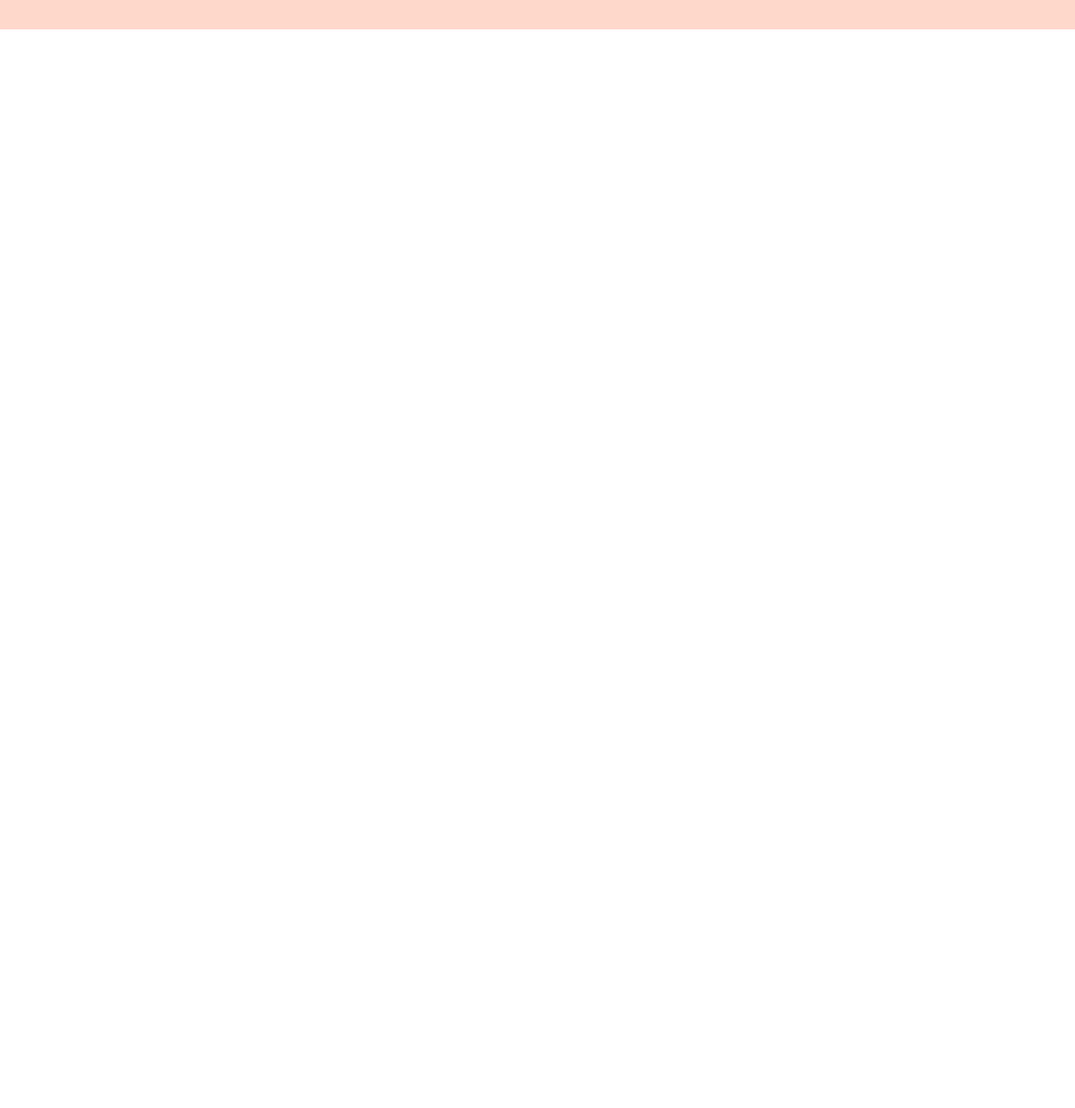
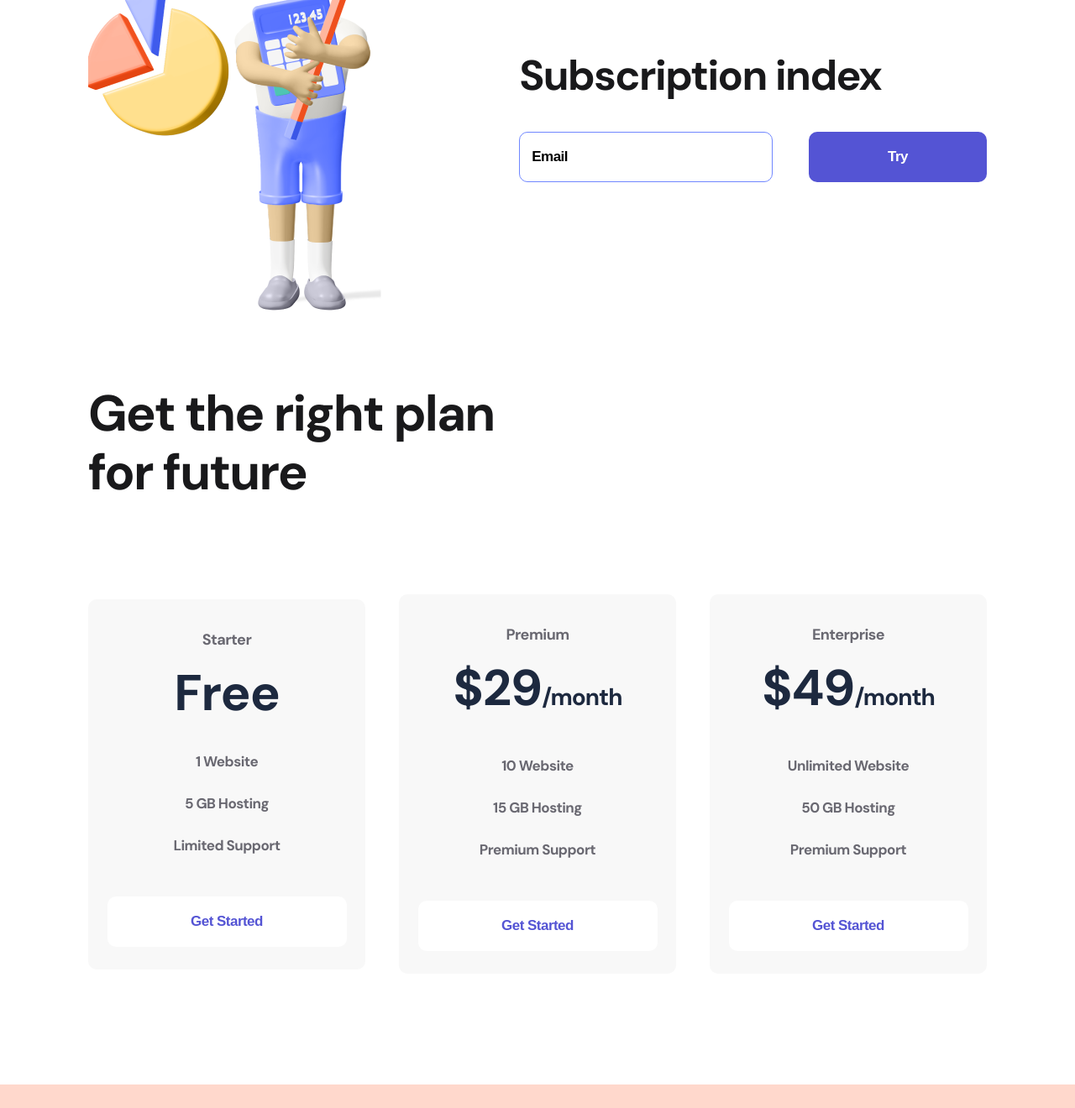
Before and after one commit to Yura0610/Logo, a plain HTML site: page index.html in a window 1280 px wide. Shown: the part 945-2265 px from the top of the page at 84% size. Before the commit the page ends 980 px from the top, so only its background shows below. Drawn offline with nearby package versions, Linux system fonts and the light colour scheme.

Commit message:
Add files via upload

```diff
--- a/index.html
+++ b/index.html
@@ -68,6 +68,77 @@
             <img src="./img/pose_7.png" alt="firstmen">
         </div>
     </section>
+    <section class="container subscribe">
+        <div>
+            <img src="./img/secondmen.png" alt="second men">
+        </div>
+        <div>
+            <h2 class="subscribe_title">
+                Subscription index
+            </h2>
+            <form>
+                <input class="input" type="email" placeholder="Email">
+                <button class="button button_violet">
+                    Try
+                </button>
+            </form>
+        </div>
+    </section>
+    <section class="container plan">
+        <h2 class="plan_title">
+            Get the right plan for future
+        </h2>
+        <div class="plan_flex">
+            <div class="item">
+                <p class="item_text">
+                    Starter
+                </p>
+                <h3 class="item_title">
+                    Free
+                </h3>
+                <ul>
+                    <li class="item_li">1 Website</li>
+                    <li class="item_li">5 GB Hosting</li>
+                    <li class="item_li">Limited Support</li>
+                </ul>
+                <button class="button button_item">
+                    Get Started
+                </button>
+            </div>
+            <div class="item">
+                <p class="item_text">
+                    Premium
+                </p>
+                <h3 class="item_title">
+                    $29<span>/month</span>
+                </h3>
+                <ul>
+                    <li class="item_li">10 Website</li>
+                    <li class="item_li">15 GB Hosting</li>
+                    <li class="item_li">Premium Support</li>
+                </ul>
+                <button class="button button_item">
+                    Get Started
+                </button>
+            </div>
+            <div class="item">
+                <p class="item_text">
+                    Enterprise
+                </p>
+                <h3 class="item_title">
+                    $49<span>/month</span>
+                </h3>
+                <ul>
+                    <li class="item_li">Unlimited Website</li>
+                    <li class="item_li">50 GB Hosting</li>
+                    <li class="item_li">Premium Support</li>
+                </ul>
+                <button class="button button_item">
+                    Get Started
+                </button>
+            </div>
+        </div>
+    </section>
     <footer class="footer">
         <div class="container footer_flex">
             <div>
--- a/style/style.css
+++ b/style/style.css
@@ -13,7 +13,7 @@ body{
     padding: 38px 0 48px;
 }
 
-.header_flex, .footer_flex, .about{
+.header_flex, .footer_flex, .about, .subscribe, .plan_flex{
     display: flex;
     justify-content: space-between;
     align-items: center;
@@ -124,3 +124,115 @@ body{
     color: black;
     transition: 300ms;
 }
+
+.subscribe{
+    margin-bottom: 85px;
+}
+
+.subscribe_title{
+    font-weight: bold;
+    font-size: 50px;
+    line-height: 57px;
+    letter-spacing: -1.56316px;
+    color: #19191B;
+    margin-bottom: 38px;
+}
+
+.input{
+    width: 302px;
+    height: 60px;
+    border-radius: 10px;
+    border: 1px solid #7087FF;
+    padding-left: 14px;
+    box-sizing: border-box;
+    margin-right: 39px;
+}
+
+.input::placeholder, .input{
+    font-weight: bold;
+    font-size: 17px;
+    line-height: 22px;
+    letter-spacing: -0.531474px;
+    color: #000000;
+}
+
+.input:focus{
+    outline: none;
+}
+
+.plan{
+    margin-bottom: 132px;
+}
+
+.plan_title{
+    font-weight: bold;
+    font-size: 60px;
+    line-height: 70px;
+    letter-spacing: -1.87579px;
+    color: #19191B;
+    max-width: 504px;
+    margin-bottom: 110px;
+}
+
+.item{
+    width: 330px;
+    background: #F8F8F8;
+    border-radius: 10px;
+    text-align: center;
+    padding: 34px 0 27px;
+}
+
+.item:hover{
+    transition: 500ms;
+    background: #FF7143;
+    box-shadow: 0px 32px 34px
+}
+
+.item_text{
+    font-size: 18px;
+    line-height: 28px;
+    text-align: center;
+    letter-spacing: -0.562737px;
+    color: #696871;
+}
+
+.item:hover .item_text, .item:hover .item_title, .item:hover .item_li{
+    color: white;
+    transition: 500ms;
+}
+
+.item_title{
+    font-weight: bold;
+    font-size: 60px;
+    line-height: 56px;
+    text-align: center;
+    letter-spacing: -1.03448px;
+    color: #1D293F;
+    margin: 22px 0 28px;
+}
+
+.item_title span{
+    font-size: 28px;
+}
+
+.item_li{
+    list-style: none;
+    font-size: 17px;
+    line-height: 50px;
+    text-align: center;
+    letter-spacing: -0.531474px;
+    color: #696871;
+}
+
+.button_item{
+    width: 285px;
+    background: white;
+    color: #5454D4;
+    margin-top: 36px;
+}
+
+.item:hover .button_item{
+    background: #9F3919;
+    color: white;
+    transition: 500ms;
+}
```
Also changed, not shown: img/secondmen.png (added).
